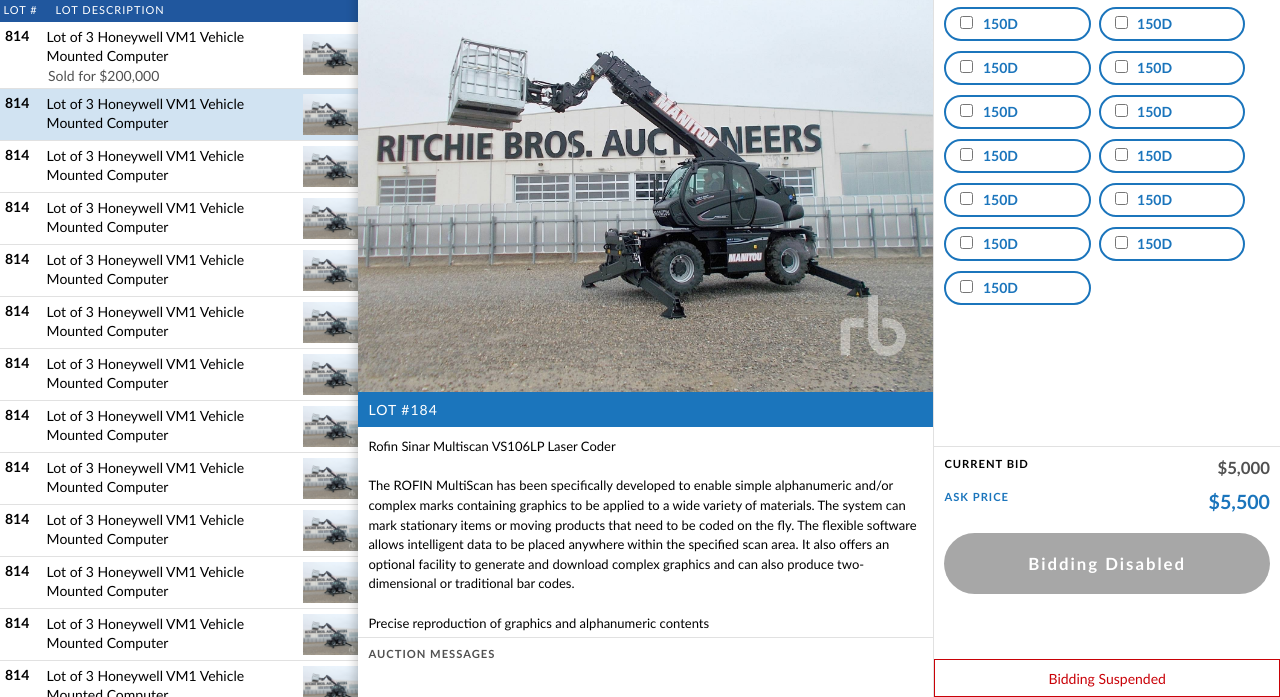
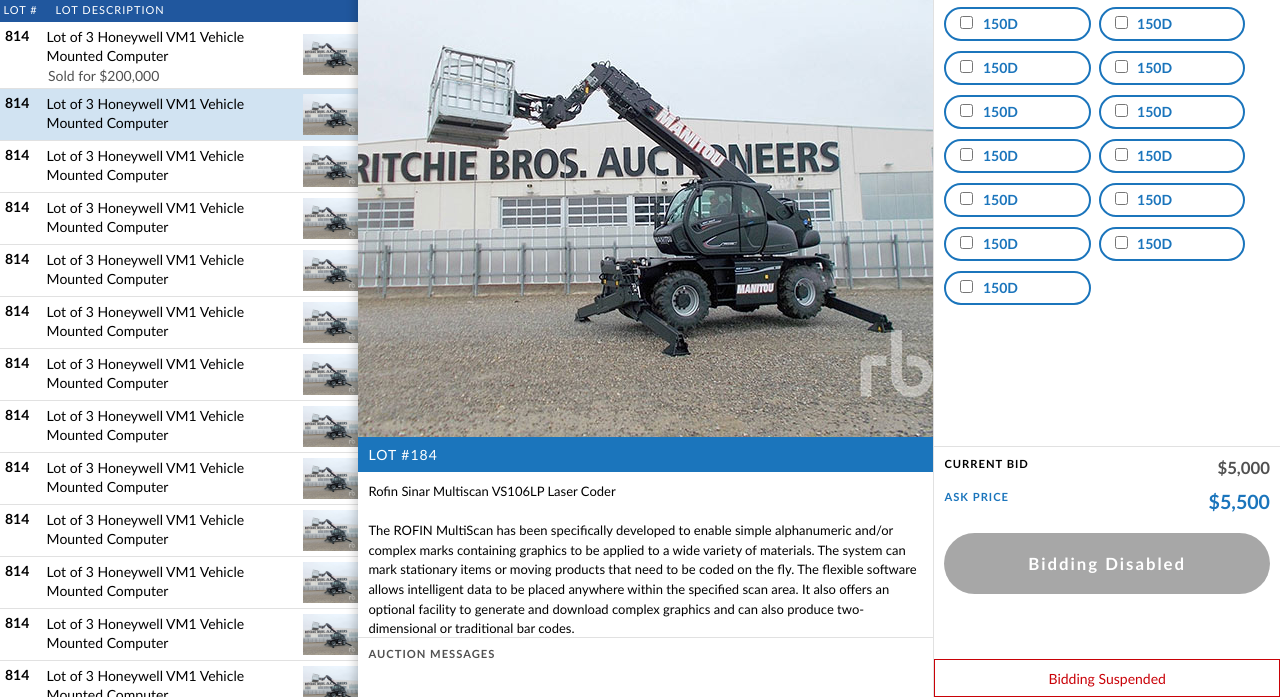
Before and after one commit to liamlevesque/JSA, a plain HTML site: page index.html in a window 1280 px wide. Shown: the part 103-800 px from the top of the page. Drawn offline with Linux system fonts and the light colour scheme.

Commit message:
fixing main image stretching

```diff
--- a/index.html
+++ b/index.html
@@ -289,7 +289,7 @@
                     <!-- LOT PREVIEW IMAGE -->
                     <div class="topSection">
                         <div class="videoBg">
-                            <div class="image_slideshow" data-dojo-attach-point="apImg" data-dojo-attach-event="onmouseover:mouseOver,onmouseout:mouseOut" id="amd/display/ItemImageSlideshow_0" widgetid="amd/display/ItemImageSlideshow_0" style="background: url(&quot;images/lotImage.jpg&quot;) 50% 50% no-repeat;">
+                            <div class="image_slideshow" data-dojo-attach-point="apImg" data-dojo-attach-event="onmouseover:mouseOver,onmouseout:mouseOut" id="amd/display/ItemImageSlideshow_0" widgetid="amd/display/ItemImageSlideshow_0" style="background: url(&quot;images/lotImage_s.jpg&quot;) 50% 50% no-repeat;">
                                 <div style="margin-top: 298px; height: 22px; display: none; background-color: rgb(68, 69, 74);" data-dojo-attach-point="apSelector">
                                     <div style="float:left;margin:0px auto;width:22px;height:22px;cursor:pointer;background-image:url(images/athena/auto_scroll_pause.gif);" data-dojo-attach-point="apAutoplay" data-dojo-attach-event="onclick:autoPlayClick">
                                     </div>
@@ -352,7 +352,7 @@
                                 <div class=" ui-state-default dgrid-row dgrid-row-even" id="dgrid_0-row-814">
                                     <div class="28443386956245182-814-lot_item">
                                         <div style="float: left; width: 10%;">
-                                            <div style=" background-image:url('images/lotImage.jpg');width: 44px;height: 32px;background-color: white;background-position: 50% 50%;background-repeat: no-repeat; background-size: 41px;" class="lot-thumb-image"></div>
+                                            <div style=" background-image:url('images/lotImage_s.jpg');width: 44px;height: 32px;background-color: white;background-position: 50% 50%;background-repeat: no-repeat; background-size: 41px;" class="lot-thumb-image"></div>
                                         </div>
                                         <div style="float: left; width: 10%;">814</div>
                                         <div style="float: left; width: 60%; line-height: 19px; overflow:hidden; text-overflow:ellipsis;">Lot of 3 Honeywell VM1 Vehicle Mounted Computer</div>
@@ -362,7 +362,7 @@
                                 <div class=" ui-state-default dgrid-selected dgrid-row dgrid-row-odd" id="dgrid_0-row-814">
                                     <div class="28443386956245182-814-lot_item">
                                         <div style="float: left; width: 10%;">
-                                            <div style=" background-image:url('images/lotImage.jpg');width: 44px;height: 32px;background-color: white;background-position: 50% 50%;background-repeat: no-repeat; background-size: 41px;" class="lot-thumb-image"></div>
+                                            <div style=" background-image:url('images/lotImage_s.jpg');width: 44px;height: 32px;background-color: white;background-position: 50% 50%;background-repeat: no-repeat; background-size: 41px;" class="lot-thumb-image"></div>
                                         </div>
                                         <div style="float: left; width: 10%;">814</div>
                                         <div style="float: left; width: 60%; line-height: 19px; overflow:hidden; text-overflow:ellipsis;">Lot of 3 Honeywell VM1 Vehicle Mounted Computer</div>
@@ -372,7 +372,7 @@
                                 <div class=" ui-state-default dgrid-row dgrid-row-even" id="dgrid_0-row-814">
                                     <div class="28443386956245182-814-lot_item">
                                         <div style="float: left; width: 10%;">
-                                            <div style=" background-image:url('images/lotImage.jpg');width: 44px;height: 32px;background-color: white;background-position: 50% 50%;background-repeat: no-repeat; background-size: 41px;" class="lot-thumb-image"></div>
+                                            <div style=" background-image:url('images/lotImage_s.jpg');width: 44px;height: 32px;background-color: white;background-position: 50% 50%;background-repeat: no-repeat; background-size: 41px;" class="lot-thumb-image"></div>
                                         </div>
                                         <div style="float: left; width: 10%;">814</div>
                                         <div style="float: left; width: 60%; line-height: 19px; overflow:hidden; text-overflow:ellipsis;">Lot of 3 Honeywell VM1 Vehicle Mounted Computer</div>
@@ -382,7 +382,7 @@
                                 <div class=" ui-state-default dgrid-row dgrid-row-odd" id="dgrid_0-row-814">
                                     <div class="28443386956245182-814-lot_item">
                                         <div style="float: left; width: 10%;">
-                                            <div style=" background-image:url('images/lotImage.jpg');width: 44px;height: 32px;background-color: white;background-position: 50% 50%;background-repeat: no-repeat; background-size: 41px;" class="lot-thumb-image"></div>
+                                            <div style=" background-image:url('images/lotImage_s.jpg');width: 44px;height: 32px;background-color: white;background-position: 50% 50%;background-repeat: no-repeat; background-size: 41px;" class="lot-thumb-image"></div>
                                         </div>
                                         <div style="float: left; width: 10%;">814</div>
                                         <div style="float: left; width: 60%; line-height: 19px; overflow:hidden; text-overflow:ellipsis;">Lot of 3 Honeywell VM1 Vehicle Mounted Computer</div>
@@ -392,7 +392,7 @@
                                 <div class=" ui-state-default dgrid-row dgrid-row-even" id="dgrid_0-row-814">
                                     <div class="28443386956245182-814-lot_item">
                                         <div style="float: left; width: 10%;">
-                                            <div style=" background-image:url('images/lotImage.jpg');width: 44px;height: 32px;background-color: white;background-position: 50% 50%;background-repeat: no-repeat; background-size: 41px;" class="lot-thumb-image"></div>
+                                            <div style=" background-image:url('images/lotImage_s.jpg');width: 44px;height: 32px;background-color: white;background-position: 50% 50%;background-repeat: no-repeat; background-size: 41px;" class="lot-thumb-image"></div>
                                         </div>
                                         <div style="float: left; width: 10%;">814</div>
                                         <div style="float: left; width: 60%; line-height: 19px; overflow:hidden; text-overflow:ellipsis;">Lot of 3 Honeywell VM1 Vehicle Mounted Computer</div>
@@ -402,7 +402,7 @@
                                 <div class=" ui-state-default dgrid-row dgrid-row-odd" id="dgrid_0-row-814">
                                     <div class="28443386956245182-814-lot_item">
                                         <div style="float: left; width: 10%;">
-                                            <div style=" background-image:url('images/lotImage.jpg');width: 44px;height: 32px;background-color: white;background-position: 50% 50%;background-repeat: no-repeat; background-size: 41px;" class="lot-thumb-image"></div>
+                                            <div style=" background-image:url('images/lotImage_s.jpg');width: 44px;height: 32px;background-color: white;background-position: 50% 50%;background-repeat: no-repeat; background-size: 41px;" class="lot-thumb-image"></div>
                                         </div>
                                         <div style="float: left; width: 10%;">814</div>
                                         <div style="float: left; width: 60%; line-height: 19px; overflow:hidden; text-overflow:ellipsis;">Lot of 3 Honeywell VM1 Vehicle Mounted Computer</div>
@@ -412,7 +412,7 @@
                                 <div class=" ui-state-default dgrid-row dgrid-row-even" id="dgrid_0-row-814">
                                     <div class="28443386956245182-814-lot_item">
                                         <div style="float: left; width: 10%;">
-                                            <div style=" background-image:url('images/lotImage.jpg');width: 44px;height: 32px;background-color: white;background-position: 50% 50%;background-repeat: no-repeat; background-size: 41px;" class="lot-thumb-image"></div>
+                                            <div style=" background-image:url('images/lotImage_s.jpg');width: 44px;height: 32px;background-color: white;background-position: 50% 50%;background-repeat: no-repeat; background-size: 41px;" class="lot-thumb-image"></div>
                                         </div>
                                         <div style="float: left; width: 10%;">814</div>
                                         <div style="float: left; width: 60%; line-height: 19px; overflow:hidden; text-overflow:ellipsis;">Lot of 3 Honeywell VM1 Vehicle Mounted Computer</div>
@@ -422,7 +422,7 @@
                                 <div class=" ui-state-default dgrid-row dgrid-row-odd" id="dgrid_0-row-814">
                                     <div class="28443386956245182-814-lot_item">
                                         <div style="float: left; width: 10%;">
-                                            <div style=" background-image:url('images/lotImage.jpg');width: 44px;height: 32px;background-color: white;background-position: 50% 50%;background-repeat: no-repeat; background-size: 41px;" class="lot-thumb-image"></div>
+                                            <div style=" background-image:url('images/lotImage_s.jpg');width: 44px;height: 32px;background-color: white;background-position: 50% 50%;background-repeat: no-repeat; background-size: 41px;" class="lot-thumb-image"></div>
                                         </div>
                                         <div style="float: left; width: 10%;">814</div>
                                         <div style="float: left; width: 60%; line-height: 19px; overflow:hidden; text-overflow:ellipsis;">Lot of 3 Honeywell VM1 Vehicle Mounted Computer</div>
@@ -432,7 +432,7 @@
                                 <div class=" ui-state-default dgrid-row dgrid-row-even" id="dgrid_0-row-814">
                                     <div class="28443386956245182-814-lot_item">
                                         <div style="float: left; width: 10%;">
-                                            <div style=" background-image:url('images/lotImage.jpg');width: 44px;height: 32px;background-color: white;background-position: 50% 50%;background-repeat: no-repeat; background-size: 41px;" class="lot-thumb-image"></div>
+                                            <div style=" background-image:url('images/lotImage_s.jpg');width: 44px;height: 32px;background-color: white;background-position: 50% 50%;background-repeat: no-repeat; background-size: 41px;" class="lot-thumb-image"></div>
                                         </div>
                                         <div style="float: left; width: 10%;">814</div>
                                         <div style="float: left; width: 60%; line-height: 19px; overflow:hidden; text-overflow:ellipsis;">Lot of 3 Honeywell VM1 Vehicle Mounted Computer</div>
@@ -442,7 +442,7 @@
                                 <div class=" ui-state-default dgrid-row dgrid-row-odd" id="dgrid_0-row-814">
                                     <div class="28443386956245182-814-lot_item">
                                         <div style="float: left; width: 10%;">
-                                            <div style=" background-image:url('images/lotImage.jpg');width: 44px;height: 32px;background-color: white;background-position: 50% 50%;background-repeat: no-repeat; background-size: 41px;" class="lot-thumb-image"></div>
+                                            <div style=" background-image:url('images/lotImage_s.jpg');width: 44px;height: 32px;background-color: white;background-position: 50% 50%;background-repeat: no-repeat; background-size: 41px;" class="lot-thumb-image"></div>
                                         </div>
                                         <div style="float: left; width: 10%;">814</div>
                                         <div style="float: left; width: 60%; line-height: 19px; overflow:hidden; text-overflow:ellipsis;">Lot of 3 Honeywell VM1 Vehicle Mounted Computer</div>
@@ -452,7 +452,7 @@
                                 <div class=" ui-state-default dgrid-row dgrid-row-even" id="dgrid_0-row-814">
                                     <div class="28443386956245182-814-lot_item">
                                         <div style="float: left; width: 10%;">
-                                            <div style=" background-image:url('images/lotImage.jpg');width: 44px;height: 32px;background-color: white;background-position: 50% 50%;background-repeat: no-repeat; background-size: 41px;" class="lot-thumb-image"></div>
+                                            <div style=" background-image:url('images/lotImage_s.jpg');width: 44px;height: 32px;background-color: white;background-position: 50% 50%;background-repeat: no-repeat; background-size: 41px;" class="lot-thumb-image"></div>
                                         </div>
                                         <div style="float: left; width: 10%;">814</div>
                                         <div style="float: left; width: 60%; line-height: 19px; overflow:hidden; text-overflow:ellipsis;">Lot of 3 Honeywell VM1 Vehicle Mounted Computer</div>
@@ -462,7 +462,7 @@
                                 <div class=" ui-state-default dgrid-row dgrid-row-odd" id="dgrid_0-row-814">
                                     <div class="28443386956245182-814-lot_item">
                                         <div style="float: left; width: 10%;">
-                                            <div style=" background-image:url('images/lotImage.jpg');width: 44px;height: 32px;background-color: white;background-position: 50% 50%;background-repeat: no-repeat; background-size: 41px;" class="lot-thumb-image"></div>
+                                            <div style=" background-image:url('images/lotImage_s.jpg');width: 44px;height: 32px;background-color: white;background-position: 50% 50%;background-repeat: no-repeat; background-size: 41px;" class="lot-thumb-image"></div>
                                         </div>
                                         <div style="float: left; width: 10%;">814</div>
                                         <div style="float: left; width: 60%; line-height: 19px; overflow:hidden; text-overflow:ellipsis;">Lot of 3 Honeywell VM1 Vehicle Mounted Computer</div>
@@ -472,7 +472,7 @@
                                 <div class=" ui-state-default dgrid-row dgrid-row-even" id="dgrid_0-row-814">
                                     <div class="28443386956245182-814-lot_item">
                                         <div style="float: left; width: 10%;">
-                                            <div style=" background-image:url('images/lotImage.jpg');width: 44px;height: 32px;background-color: white;background-position: 50% 50%;background-repeat: no-repeat; background-size: 41px;" class="lot-thumb-image"></div>
+                                            <div style=" background-image:url('images/lotImage_s.jpg');width: 44px;height: 32px;background-color: white;background-position: 50% 50%;background-repeat: no-repeat; background-size: 41px;" class="lot-thumb-image"></div>
                                         </div>
                                         <div style="float: left; width: 10%;">814</div>
                                         <div style="float: left; width: 60%; line-height: 19px; overflow:hidden; text-overflow:ellipsis;">Lot of 3 Honeywell VM1 Vehicle Mounted Computer</div>
@@ -482,7 +482,7 @@
                                 <div class=" ui-state-default dgrid-row dgrid-row-odd" id="dgrid_0-row-814">
                                     <div class="28443386956245182-814-lot_item">
                                         <div style="float: left; width: 10%;">
-                                            <div style=" background-image:url('images/lotImage.jpg');width: 44px;height: 32px;background-color: white;background-position: 50% 50%;background-repeat: no-repeat; background-size: 41px;" class="lot-thumb-image"></div>
+                                            <div style=" background-image:url('images/lotImage_s.jpg');width: 44px;height: 32px;background-color: white;background-position: 50% 50%;background-repeat: no-repeat; background-size: 41px;" class="lot-thumb-image"></div>
                                         </div>
                                         <div style="float: left; width: 10%;">814</div>
                                         <div style="float: left; width: 60%; line-height: 19px; overflow:hidden; text-overflow:ellipsis;">Lot of 3 Honeywell VM1 Vehicle Mounted Computer</div>
@@ -492,7 +492,7 @@
                                 <div class=" ui-state-default dgrid-row dgrid-row-even" id="dgrid_0-row-814">
                                     <div class="28443386956245182-814-lot_item">
                                         <div style="float: left; width: 10%;">
-                                            <div style=" background-image:url('images/lotImage.jpg');width: 44px;height: 32px;background-color: white;background-position: 50% 50%;background-repeat: no-repeat; background-size: 41px;" class="lot-thumb-image"></div>
+                                            <div style=" background-image:url('images/lotImage_s.jpg');width: 44px;height: 32px;background-color: white;background-position: 50% 50%;background-repeat: no-repeat; background-size: 41px;" class="lot-thumb-image"></div>
                                         </div>
                                         <div style="float: left; width: 10%;">814</div>
                                         <div style="float: left; width: 60%; line-height: 19px; overflow:hidden; text-overflow:ellipsis;">Lot of 3 Honeywell VM1 Vehicle Mounted Computer</div>
@@ -502,7 +502,7 @@
                                 <div class=" ui-state-default dgrid-row dgrid-row-odd" id="dgrid_0-row-814">
                                     <div class="28443386956245182-814-lot_item">
                                         <div style="float: left; width: 10%;">
-                                            <div style=" background-image:url('images/lotImage.jpg');width: 44px;height: 32px;background-color: white;background-position: 50% 50%;background-repeat: no-repeat; background-size: 41px;" class="lot-thumb-image"></div>
+                                            <div style=" background-image:url('images/lotImage_s.jpg');width: 44px;height: 32px;background-color: white;background-position: 50% 50%;background-repeat: no-repeat; background-size: 41px;" class="lot-thumb-image"></div>
                                         </div>
                                         <div style="float: left; width: 10%;">814</div>
                                         <div style="float: left; width: 60%; line-height: 19px; overflow:hidden; text-overflow:ellipsis;">Lot of 3 Honeywell VM1 Vehicle Mounted Computer</div>
@@ -512,7 +512,7 @@
                                 <div class=" ui-state-default dgrid-row dgrid-row-even" id="dgrid_0-row-814">
                                     <div class="28443386956245182-814-lot_item">
                                         <div style="float: left; width: 10%;">
-                                            <div style=" background-image:url('images/lotImage.jpg');width: 44px;height: 32px;background-color: white;background-position: 50% 50%;background-repeat: no-repeat; background-size: 41px;" class="lot-thumb-image"></div>
+                                            <div style=" background-image:url('images/lotImage_s.jpg');width: 44px;height: 32px;background-color: white;background-position: 50% 50%;background-repeat: no-repeat; background-size: 41px;" class="lot-thumb-image"></div>
                                         </div>
                                         <div style="float: left; width: 10%;">814</div>
                                         <div style="float: left; width: 60%; line-height: 19px; overflow:hidden; text-overflow:ellipsis;">Lot of 3 Honeywell VM1 Vehicle Mounted Computer</div>
```
Also changed, not shown: scss/_jsa-styles.scss (+8 -4 lines), css/styles.css, images/lotImage_s.jpg (added), 1 other file.
